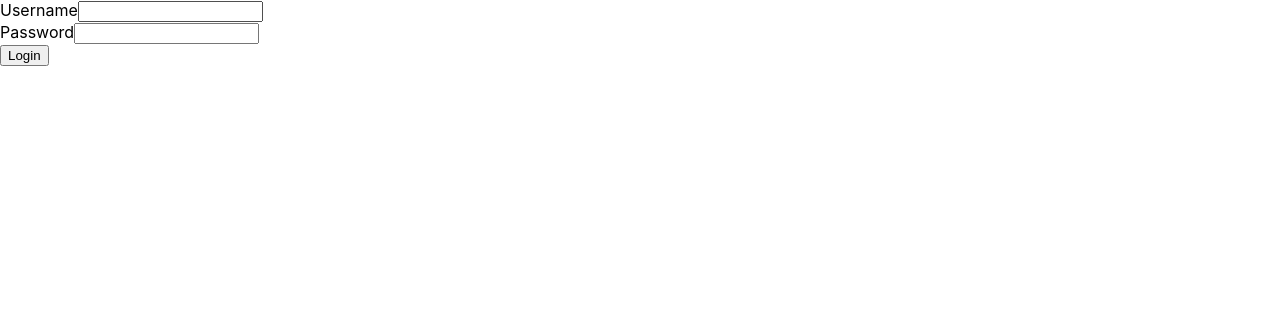
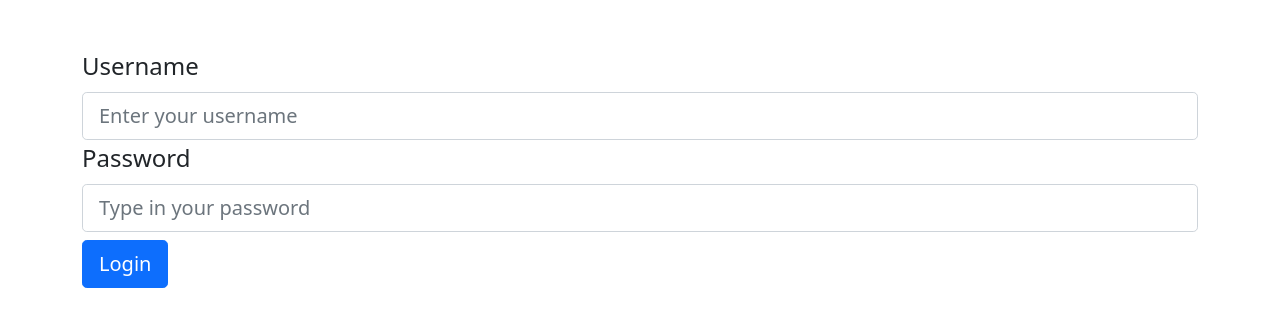
Before and after one commit to NikSoftelevation/spring-react-web-assignment-app, a React (Create React App) app in the folder front-end/: page /login/ in a window 1280 px wide. Shown: the top 326 px of the page. Built offline with nearby package versions, Linux system fonts and the light colour scheme.

Commit message:
Getting started with CSS framework in react app

```diff
--- a/front-end/package.json
+++ b/front-end/package.json
@@ -7,7 +7,9 @@
     "@testing-library/jest-dom": "^5.16.5",
     "@testing-library/react": "^13.4.0",
     "@testing-library/user-event": "^13.5.0",
+    "bootstrap": "^5.1.3",
     "react": "^18.2.0",
+    "react-bootstrap": "^2.7.2",
     "react-dom": "^18.2.0",
     "react-router-dom": "^6.9.0",
     "react-scripts": "5.0.1",
--- a/front-end/src/App.js
+++ b/front-end/src/App.js
@@ -7,6 +7,7 @@ import HomePage from "./Homepage";
 import Login from "./Login";
 import PrivateRoute from "./PrivateRoute";
 import AssignmentView from "./AssignmentView";
+import "bootstrap/dist/css/bootstrap.min.css";
 
 function App() {
   const [jwt, setJwt] = useLocalState("", "jwt");
--- a/front-end/src/Login/index.js
+++ b/front-end/src/Login/index.js
@@ -1,4 +1,5 @@
 import React, { useState } from "react";
+import { Button, Col, Container, Form, Row } from "react-bootstrap";
 import { useLocalState } from "../util/useLocalStorage";
 
 const Login = () => {
@@ -28,7 +29,7 @@ const Login = () => {
 
       .then(([body, headers]) => {
         setJwt(headers.get("authorization"));
-        window.location.href="dashboard";
+        window.location.href = "dashboard";
       })
       .catch((message) => {
         alert(message);
@@ -36,30 +37,46 @@ const Login = () => {
   }
   return (
     <>
-      <div>
-        <label htmlFor="username">Username</label>
-        <input
+      <Container className="mt-5">
+        <Form.Group>
+          <Form.Label htmlFor="username" className="fs-4">
+            Username
+          </Form.Label>
+          <Form.Control
             type="email"
             id="username"
+            size="lg"
             value={username}
+            placeholder="Enter your username"
             onChange={(event) => setUsername(event.target.value)}
           />
-      </div>
-
-      <div>
-        <label htmlFor="password">Password</label>
-        <input
+        </Form.Group>
+        <Form.Group>
+          <Form.Label htmlFor="password" className="fs-4">
+            Password
+          </Form.Label>
+          <Form.Control
             type="password"
             id="password"
+            size="lg"
+            placeholder="Type in your password"
             value={password}
             onChange={(event) => setPassword(event.target.value)}
           />
-      </div>
-      <div>
-        <button id="submit" type="button" onClick={() => sendLoginRequest()}>
+        </Form.Group>
+        <Row>
+          <Col className="mt-2">
+            <Button
+              id="submit"
+              type="button"
+              size="lg"
+              onClick={() => sendLoginRequest()}
+            >
               Login
-        </button>
-      </div>
+            </Button>
+          </Col>
+        </Row>
+      </Container>
     </>
   );
 };
--- a/front-end/src/PrivateRoute/index.js
+++ b/front-end/src/PrivateRoute/index.js
@@ -2,9 +2,9 @@ import React from "react";
 import { Navigate } from "react-router-dom";
 import { useLocalState } from "../util/useLocalStorage";
 
-const PrivateRoute = ({children}) => {
-    const [jwt,setJwt]=useLocalState("","jwt");
-  return jwt ? children:<Navigate to="/login/" />
+const PrivateRoute = ({ children }) => {
+  const [jwt, setJwt] = useLocalState("", "jwt");
+  return jwt ? children : <Navigate to="/login/" />;
 };
 
 export default PrivateRoute;
```
Also changed, not shown: 2 other files (tests, documents, lock files or other folders). Lines whose indentation alone changed are shown as unchanged.
